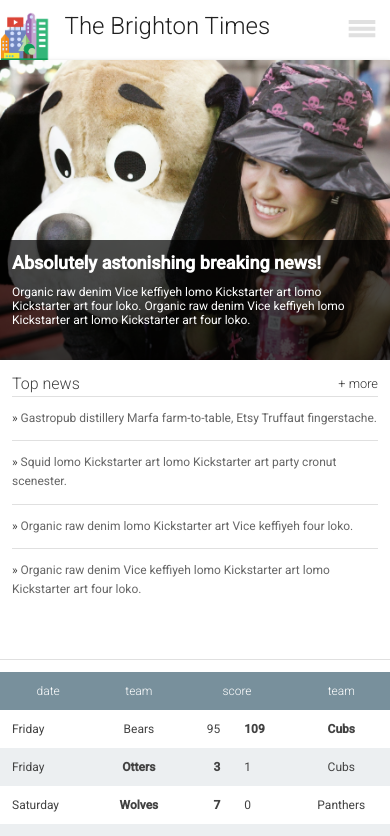
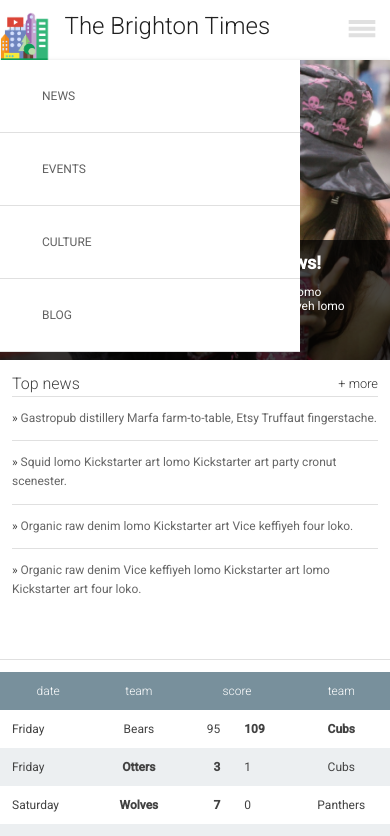
Before and after one commit to ToxicWater1/The-Brighton-Times, a plain HTML site: page index.html in a window 390 px wide. Both pictures are taken after a click on the link 362 px from the left and 29 px from the top of the page. Shown: the top 836 px of the page. Drawn offline with nearby package versions, Linux system fonts and the light colour scheme.

Commit message:
Add files via upload

```diff
--- a/index.html
+++ b/index.html
@@ -8,6 +8,7 @@
     <link href="https://fonts.googleapis.com/css?family=Roboto:300,400,500" rel="stylesheet" type="text/css">
     <link rel="stylesheet" type="text/css" href="main.css">
     <link rel="stylesheet" type="text/css" href="responsive.css">
+	<script src="https://ajax.googleapis.com/ajax/libs/jquery/3.3.1/jquery.min.js"></script>
   </head>
   <body>
 
@@ -183,16 +184,22 @@
           <li><a href="#">RSS</a></li>
         </ul>
       </footer>
-<script>
-/*
-used part of the script provided in the solution of this lesson but i prefer to do it with jQuerry
-*/
-      var menu = document.querySelector('#menu');
-      var drawer = document.querySelector('.nav');
+	<script>
+      var menu = $('#menu');
+      var drawer = $('.nav');
+	  var main = $('.main');
+	  /*
+	   remove comment for testing
 
-      menu.addEventListener('click', function(e) {
-        drawer.classList.toggle('open');
+	  $('body').css({"background-color" : "red" });
+	  */
+      menu.on('click', function(e) {
+        drawer.toggleClass('open');
         e.stopPropagation();
+		});
+	  main.on('click', function(){
+	  drawer.removeClass('open');
+	  });
     </script>
     </main>
   </body>
--- a/responsive.css
+++ b/responsive.css
@@ -20,6 +20,8 @@
 		font-size: 2em;
 	}
 	.nav{
+		z-index: 10;
+		background-color: #fff;
 		width: 300px;
 		position: absolute;
 		-webkit-transform: translate(-300px, 0);
@@ -29,6 +31,12 @@
 	.nav.open{
 	-webkit-transform: translate(0, 0);
 	transform: translate (0, 0);
+	}
+	.nav__item {
+    display: list-item;
+    border-bottom: 1px solid #E0E0E0;
+    width: 100%;
+    text-align: left;
 	}
 	#menu {
 		display: inline-block;
@@ -42,9 +50,7 @@
 	}
 }
 @media screen and (min-width: 550px){
-	.nav{
-		transform: translate (0, 0);
-	}
+
 	.hero{
 		order: 0;
 		width: 60%;
```
